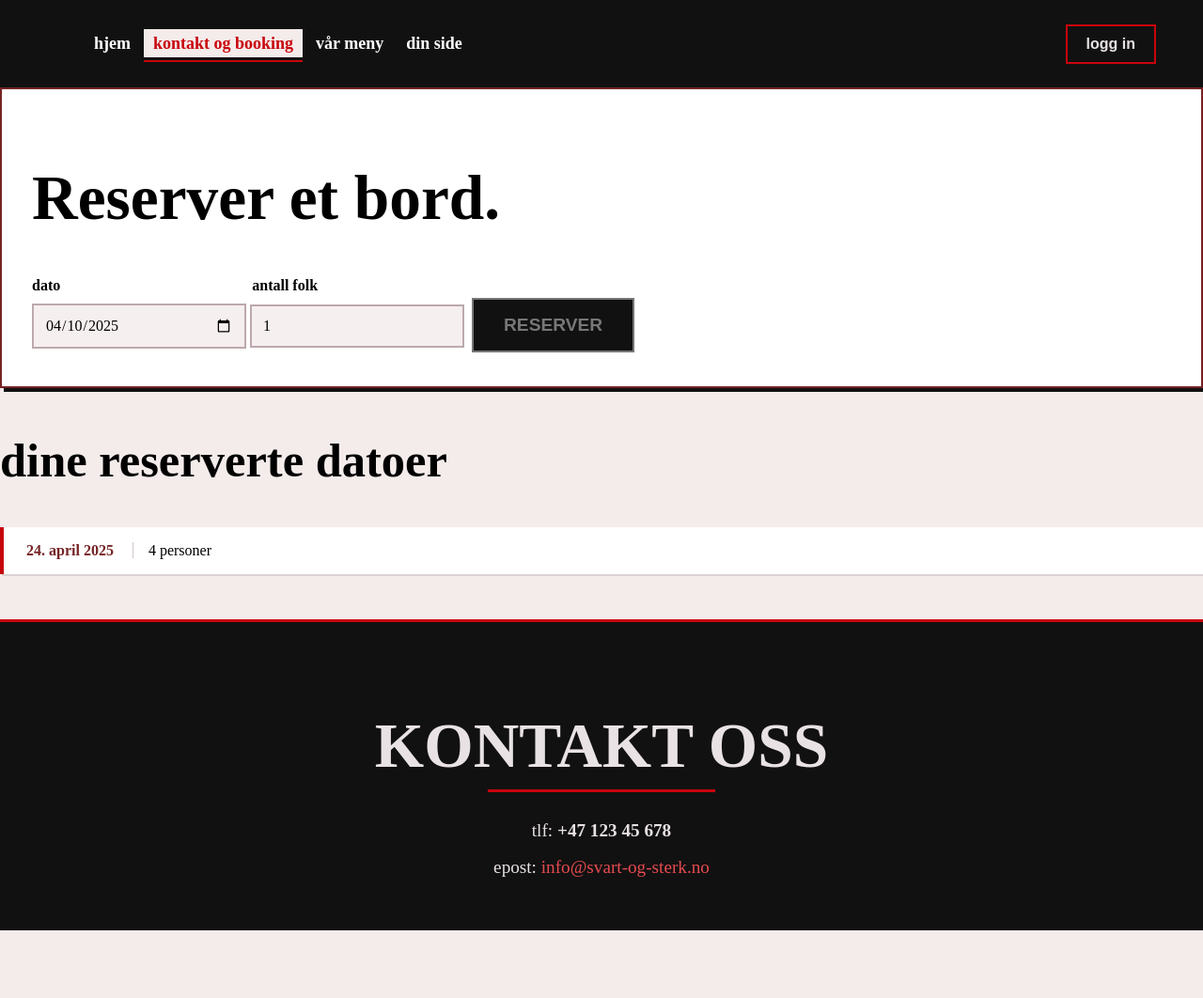
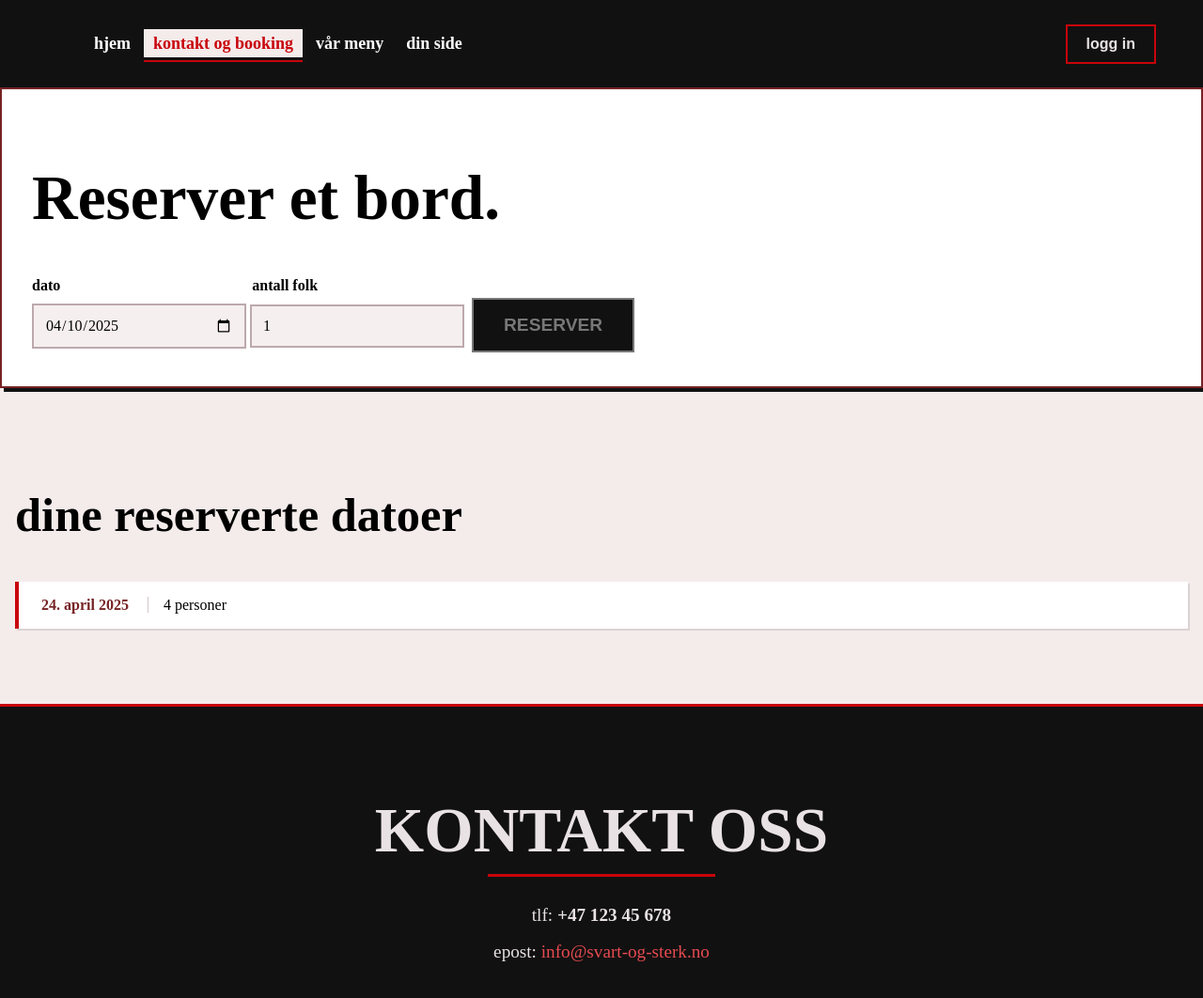
Before and after one commit to rami-droid/kafe-proeveeksamen, a website: page public/contact.html in a window 1280 px wide. Shown: the whole page at 94% size. Before the commit the page ends 1022 px from the top, so only its background shows below. Drawn offline with Linux system fonts and the light colour scheme; a web font is replaced by a local one.

Commit message:
fix: adjust padding in booking display

```diff
--- a/public/style.css
+++ b/public/style.css
@@ -706,7 +706,6 @@ input[type="password"], input[type="text"]{
     cursor: pointer;
     color: var(--text);
 }
-
 #contact-footer {
     background-color: #111;
     color: var(--text-100);
@@ -714,7 +713,11 @@ input[type="password"], input[type="text"]{
     margin-top: 3rem;
     text-align: center;
     border-top: 3px solid var(--accent);
-    margin-bottom: 2rem;
+    height: 40%;
+}
+
+#reservation-display {
+    padding: 1rem;
 }
 
 #contact-footer h1 {
```
